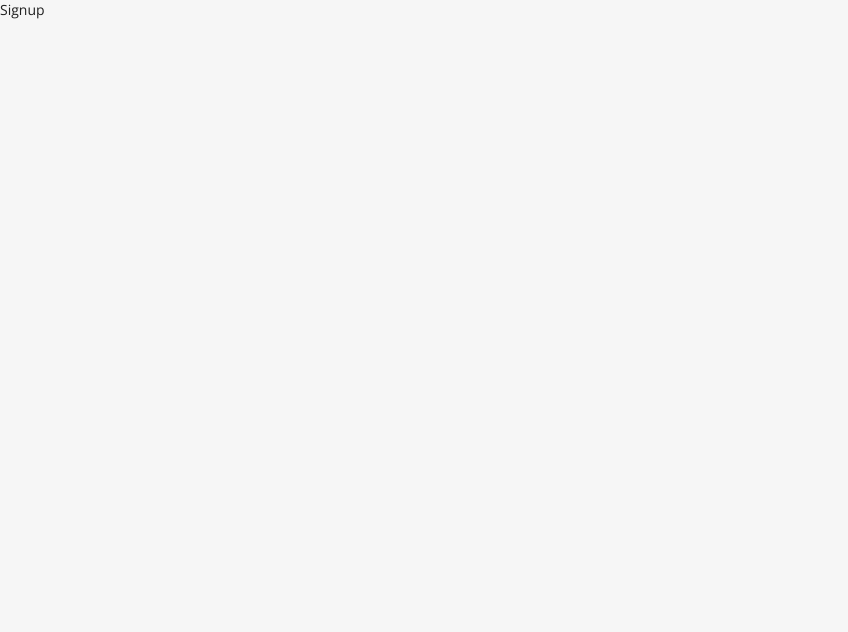
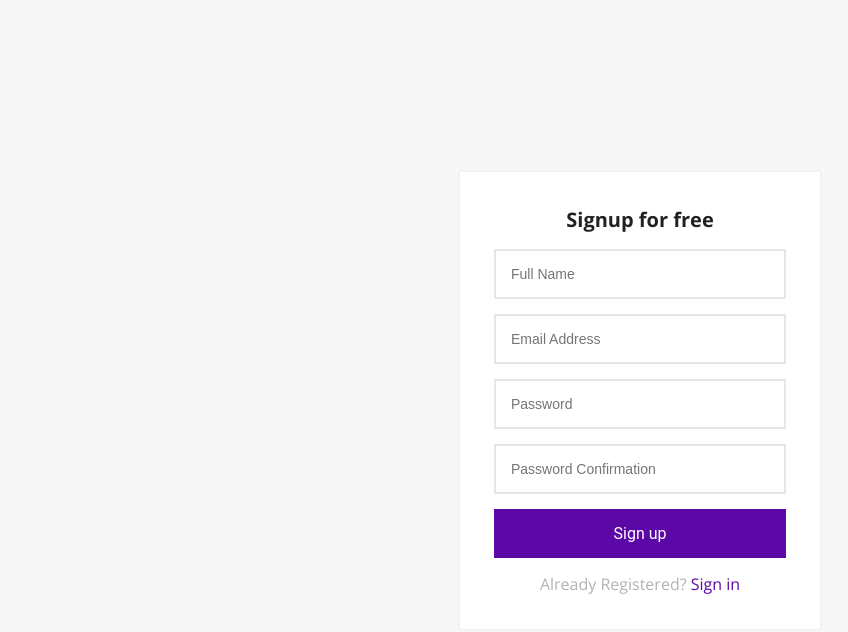
Before and after one commit to haikaljs/user-crud-react-laravel10, a React (Vite) app in the folder frontend/: page /signup in a window 1280 px wide. Shown: the top 632 px of the page, without its empty margins (0-848 px from the left). Built offline with nearby package versions, Linux system fonts and the light colour scheme.

Commit message:
Design signup page

```diff
--- a/frontend/src/views/Signup.jsx
+++ b/frontend/src/views/Signup.jsx
@@ -1,9 +1,30 @@
-import React from 'react'
+import { Link } from "react-router-dom";
 
 const Signup = () => {
-  return (
-    <div>Signup</div>
-  )
-}
+    const onSubmit = (ev) => {
+        ev.preventDefault();
+    };
 
-export default Signup
+    return (
+        <div className="login-signup-form animated fadeInDown">
+            <div className="form">
+                <form onSubmit={onSubmit}>
+                    <h1 className="title">Signup for free</h1>
+                    <input type="email" placeholder="Full Name" />
+                    <input type="email" placeholder="Email Address" />
+                    <input type="password" placeholder="Password" />
+                    <input
+                        type="password"
+                        placeholder="Password Confirmation"
+                    />
+                    <button className="btn btn-block">Sign up</button>
+                    <p className="message">
+                        Already Registered? <Link to="/login">Sign in</Link>
+                    </p>
+                </form>
+            </div>
+        </div>
+    );
+};
+
+export default Signup;
```
